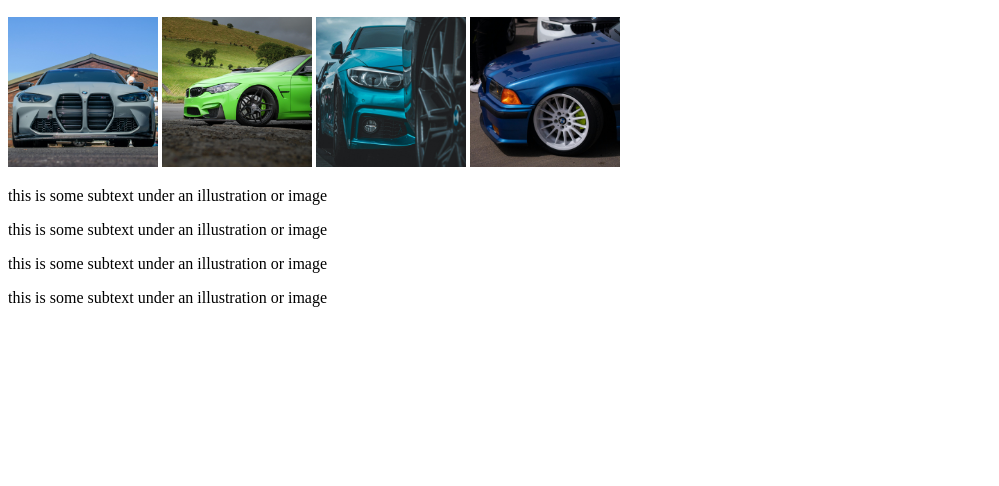
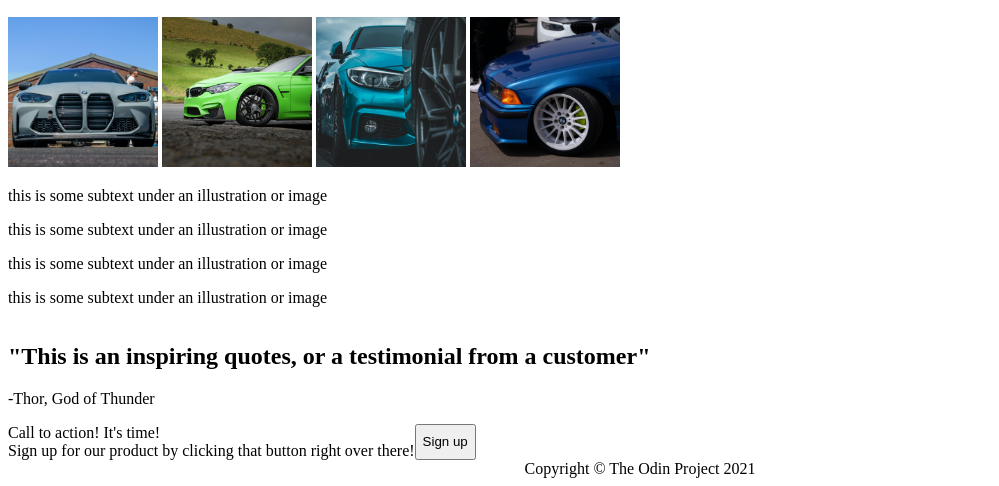
Before and after one commit to Allspark21/landing-page, a plain HTML site: page index.html in a window 1280 px wide. Shown: the part 404-890 px from the top of the page, without its empty margins (0-999 px from the left). Before the commit the page ends 800 px from the top, so only its background shows below. Drawn offline with Linux system fonts and the light colour scheme.

Commit message:
Complete section4 Complete section3, section4 and footer part of html and css(no design)

```diff
--- a/index.html
+++ b/index.html
@@ -41,11 +41,21 @@
                 <p>this is some subtext under an illustration or image</p>
             </div>
         </div>
-        <div class="section3"></div>
-        <div class="section4"></div>
+        <div class="section3">
+            <h2>"This is an inspiring quotes, or a testimonial from a customer"</h2>
+            <p>-Thor, God of Thunder</p>
+        </div>
+        <div class="section4">
+            <div class="section4a">
+                <div>Call to action! It's time!</div>
+                <div>Sign up for our product by clicking that button right over there!</div>
+
+            </div>
+            <button type="button">Sign up</button>
+        </div>
     </div>
     <footer>
-
+        <div>Copyright © The Odin Project 2021</div>
     </footer>
 </body>
 </html>
--- a/style.css
+++ b/style.css
@@ -1,4 +1,4 @@
-.class {
+.content {
     display: flex;
     flex-direction: column;
 }
@@ -23,3 +23,12 @@
     width: 150;
     height: 150px;
 }
+
+.section4 {
+    display: flex;
+}
+
+footer {
+    display: flex;
+    justify-content: center;
+}
```
